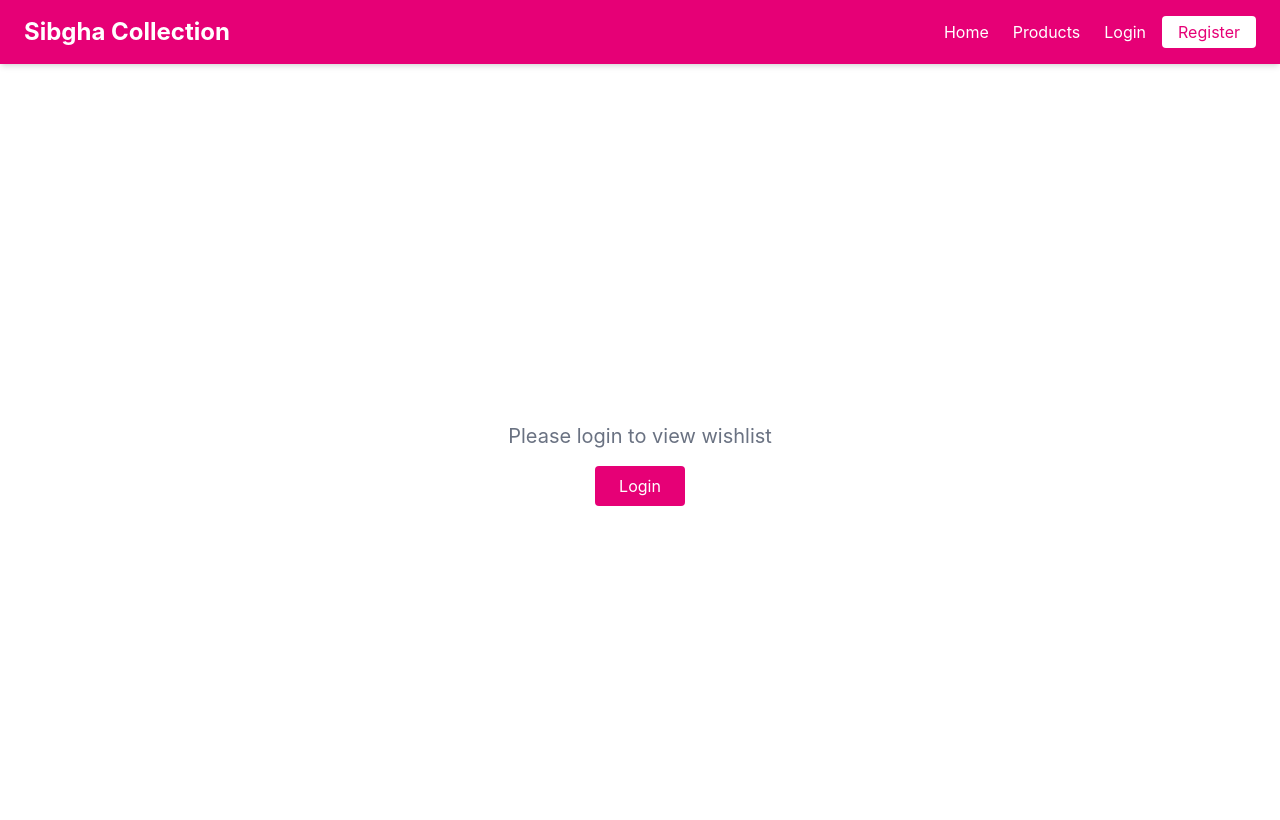
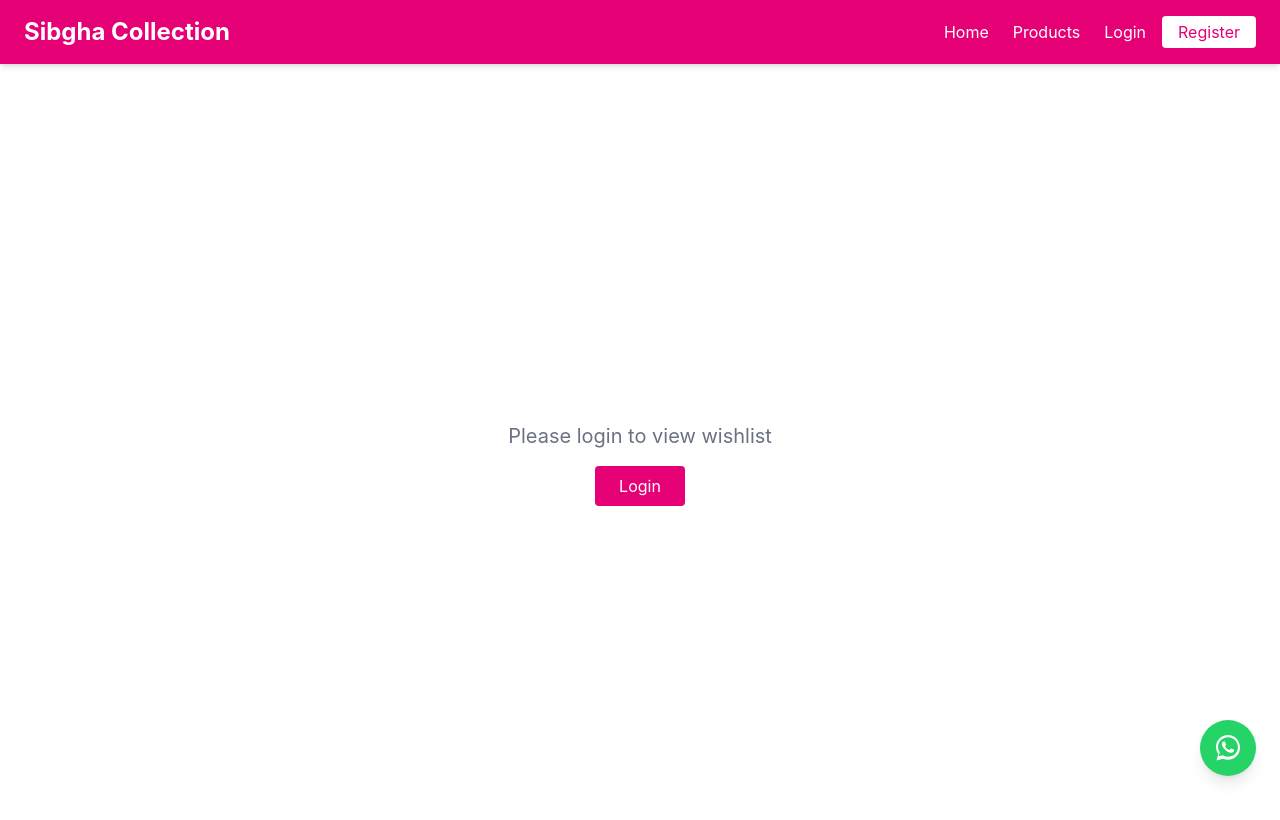
Before and after one commit to MubeenYasin/sibgha-collection, a React app in the folder frontend/: page /wishlist in a window 1280 px wide. Shown: the top 820 px of the page. Built offline with nearby package versions, Linux system fonts and the light colour scheme; the HTML template or start-up script is replaced by a standard one.

Commit message:
prepare for deployment

```diff
--- a/frontend/src/App.jsx
+++ b/frontend/src/App.jsx
@@ -12,6 +12,7 @@ import ProtectedRoute from "./components/ProtectedRoute";
 import ProfilePage from "./pages/ProfilePage";
 import DashboardPage from "./pages/DashboardPage";
 import WishlistPage from './pages/WishlistPage'
+import WhatsAppButton from "./components/WhatsAppButton";
 
 function App() {
   return (
@@ -64,6 +65,7 @@ function App() {
         <Route path="/wishlist" element={<WishlistPage />} />
 
       </Routes>
+      <WhatsAppButton />
     </BrowserRouter>
   );
 }
--- /dev/null
+++ b/frontend/src/components/WhatsAppButton.jsx
@@ -0,0 +1,29 @@
+const WhatsAppButton = () => {
+    const phoneNumber = '923245548100'
+    const message = 'Hello! I am interested in your products at Sibgha Collection.'
+
+    const handleClick = () => {
+        const url = `https://wa.me/${phoneNumber}?text=${encodeURIComponent(message)}`
+        window.open(url, '_blank')
+    }
+
+    return (
+        <button
+            onClick={handleClick}
+            className="fixed flex items-center justify-center w-14 h-14 bottom-6 right-6 bg-[#25D366] hover:bg-[#20BA5A] text-white rounded-full shadow-lg z-50 transition-transform hover:scale-110"
+            aria-label="Contact us on WhatsApp"
+        >
+            <svg
+                xmlns="http://www.w3.org/2000/svg"
+                viewBox="0 0 32 32"
+                width="32"
+                height="32"
+                fill="currentColor"
+            >
+                <path d="M16.001 3C9.373 3 4 8.373 4 15.001c0 2.646.86 5.094 2.317 7.084L4.5 28.5l6.564-1.751a11.94 11.94 0 0 0 4.937 1.052h.001c6.628 0 12.001-5.373 12.001-12.001C28.003 8.373 22.629 3 16.001 3zm0 21.808a9.78 9.78 0 0 1-4.987-1.366l-.358-.213-3.896 1.04 1.04-3.797-.232-.39a9.768 9.768 0 0 1-1.498-5.082c0-5.4 4.394-9.793 9.93-9.793 5.535 0 9.929 4.393 9.929 9.793 0 5.4-4.394 9.808-9.928 9.808zm5.453-7.336c-.297-.149-1.758-.867-2.03-.967-.272-.099-.47-.149-.668.149-.198.298-.767.967-.94 1.165-.173.198-.347.223-.644.074-.297-.149-1.255-.462-2.39-1.473-.883-.787-1.48-1.76-1.653-2.058-.173-.298-.018-.459.13-.607.134-.133.298-.347.446-.52.149-.174.198-.298.297-.496.099-.198.05-.372-.025-.52-.074-.149-.668-1.612-.916-2.207-.241-.578-.486-.5-.668-.51-.173-.008-.371-.01-.569-.01a1.09 1.09 0 0 0-.792.372c-.272.298-1.04 1.016-1.04 2.479 0 1.463 1.065 2.876 1.213 3.074.149.198 2.096 3.2 5.078 4.487.71.306 1.263.489 1.694.626.712.226 1.36.194 1.872.118.571-.085 1.758-.719 2.005-1.413.248-.694.248-1.288.173-1.413-.074-.124-.272-.198-.569-.347z"/>
+            </svg>
+        </button>
+    )
+}
+
+export default WhatsAppButton
```
Also changed, not shown: 2 other files (tests, documents, lock files or other folders).
